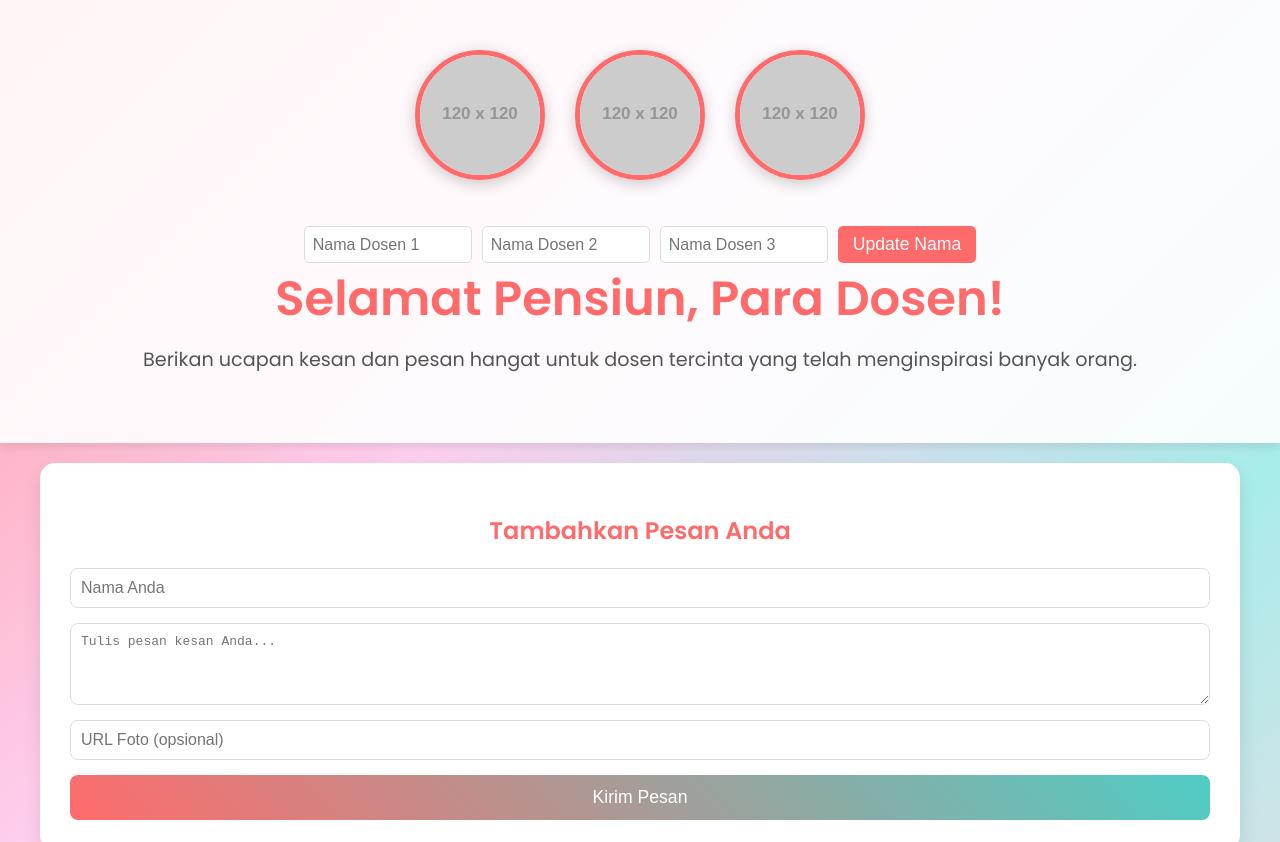
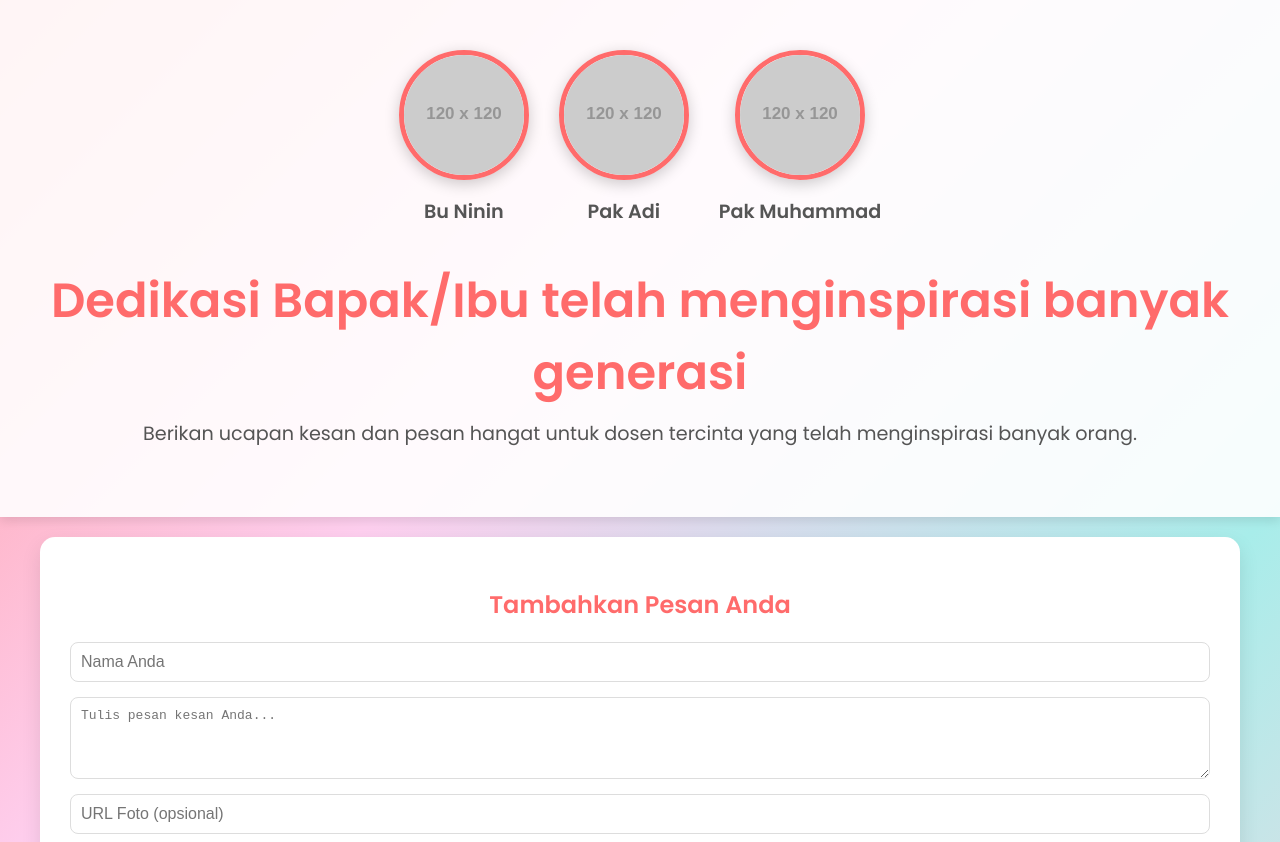
Before and after one commit to Vektorzan/index.html, a plain HTML site: page index.html in a window 1280 px wide. Shown: the top 842 px of the page. Drawn offline with Linux system fonts and the light colour scheme; placeholder pictures from the web are drawn by us.

Commit message:
Update index.html

```diff
--- a/index.html
+++ b/index.html
@@ -4,10 +4,7 @@
     <meta charset="UTF-8">
     <meta name="viewport" content="width=device-width, initial-scale=1.0">
     <title>Ucapan Kesan untuk Dosen Pensiun</title>
-
-    <!-- Google Font -->
     <link href="https://fonts.googleapis.com/css2?family=Poppins:wght@300;400;600&display=swap" rel="stylesheet">
-
     <style>
         body {
             font-family: 'Poppins', sans-serif;
@@ -49,31 +46,6 @@
             margin-top: 10px;
             font-weight: 600;
             color: #555;
-        }
-        .edit-names {
-            margin-top: 20px;
-            display: flex;
-            justify-content: center;
-            gap: 10px;
-            flex-wrap: wrap;
-        }
-        .edit-names input {
-            padding: 8px;
-            border: 1px solid #ddd;
-            border-radius: 5px;
-            width: 150px;
-        }
-        .edit-names button {
-            padding: 8px 15px;
-            background: #ff6b6b;
-            color: white;
-            border: none;
-            border-radius: 5px;
-            cursor: pointer;
-            transition: background 0.3s;
-        }
-        .edit-names button:hover {
-            background: #e55a5a;
         }
         header h1 {
             font-size: 3em;
@@ -155,38 +127,37 @@
             background: rgba(255, 255, 255, 0.8);
             margin-top: 40px;
         }
-        @keyframes fadeIn { from { opacity: 0; } to { opacity: 1; } }
-        @keyframes slideUp { from { transform: translateY(50px); opacity: 0; } to { transform: translateY(0); opacity: 1; } }
-        @keyframes fadeInUp { from { opacity: 0; transform: translateY(20px); } to { opacity: 1; transform: translateY(0); } }
+        @keyframes fadeIn {
+            from { opacity: 0; }
+            to { opacity: 1; }
+        }
+        @keyframes slideUp {
+            from { transform: translateY(50px); opacity: 0; }
+            to { transform: translateY(0); opacity: 1; }
+        }
+        @keyframes fadeInUp {
+            from { opacity: 0; transform: translateY(20px); }
+            to { opacity: 1; transform: translateY(0); }
+        }
     </style>
 </head>
-
 <body>
-
     <header>
         <div class="lecturers-photos">
             <div class="lecturer">
-                <img src="https://via.placeholder.com/120" alt="Foto Dosen 1">
-                <p id="name1"></p>
+                <img src="https://via.placeholder.com/120" alt="Foto Bu Ninin">
+                <p>Bu Ninin</p>
             </div>
             <div class="lecturer">
-                <img src="https://via.placeholder.com/120" alt="Foto Dosen 2">
-                <p id="name2"></p>
+                <img src="https://via.placeholder.com/120" alt="Foto Pak Adi">
+                <p>Pak Adi</p>
             </div>
             <div class="lecturer">
-                <img src="https://via.placeholder.com/120" alt="Foto Dosen 3">
-                <p id="name3"></p>
+                <img src="https://via.placeholder.com/120" alt="Foto Pak Muhammad">
+                <p>Pak Muhammad</p>
             </div>
         </div>
-
-        <div class="edit-names">
-            <input type="text" id="inputName1" placeholder="Nama Dosen 1">
-            <input type="text" id="inputName2" placeholder="Nama Dosen 2">
-            <input type="text" id="inputName3" placeholder="Nama Dosen 3">
-            <button onclick="updateNames()">Update Nama</button>
-        </div>
-
-        <h1>Selamat Pensiun, Para Dosen!</h1>
+        <h1>Dedikasi Bapak/Ibu telah menginspirasi banyak generasi</h1>
         <p>Berikan ucapan kesan dan pesan hangat untuk dosen tercinta yang telah menginspirasi banyak orang.</p>
     </header>
 
@@ -202,6 +173,7 @@
         </section>
 
         <section class="messages" id="messagesContainer">
+            <!-- Pesan awal sebagai contoh -->
             <div class="message-card">
                 <img src="https://via.placeholder.com/60" alt="Foto">
                 <h3>Ahmad</h3>
@@ -216,26 +188,15 @@
     </div>
 
     <footer>
-        <p>Dibuat dengan ❤️ untuk menghormati jasa para dosen.</p>
+        <p>Dibuat dengan ❤️ untuk menghormati jasa dosen kita.</p>
     </footer>
 
     <script>
-        function updateNames() {
-            document.getElementById('name1').textContent = document.getElementById('inputName1').value;
-            document.getElementById('name2').textContent = document.getElementById('inputName2').value;
-            document.getElementById('name3').textContent = document.getElementById('inputName3').value;
-
-            document.getElementById('inputName1').value = '';
-            document.getElementById('inputName2').value = '';
-            document.getElementById('inputName3').value = '';
-        }
-
         const form = document.getElementById('messageForm');
         const messagesContainer = document.getElementById('messagesContainer');
 
         form.addEventListener('submit', function(e) {
             e.preventDefault();
-
             const name = document.getElementById('name').value;
             const message = document.getElementById('message').value;
             const photo = document.getElementById('photo').value || 'https://via.placeholder.com/60';
@@ -247,12 +208,14 @@
                 <h3>${name}</h3>
                 <p>${message}</p>
             `;
+            messagesContainer.appendChild(newCard);
 
-            messagesContainer.appendChild(newCard);
+            // Reset form
             form.reset();
+
+            // Animasi untuk kartu baru
             newCard.style.animation = 'fadeInUp 1s ease-out';
         });
     </script>
-
 </body>
 </html>
```
